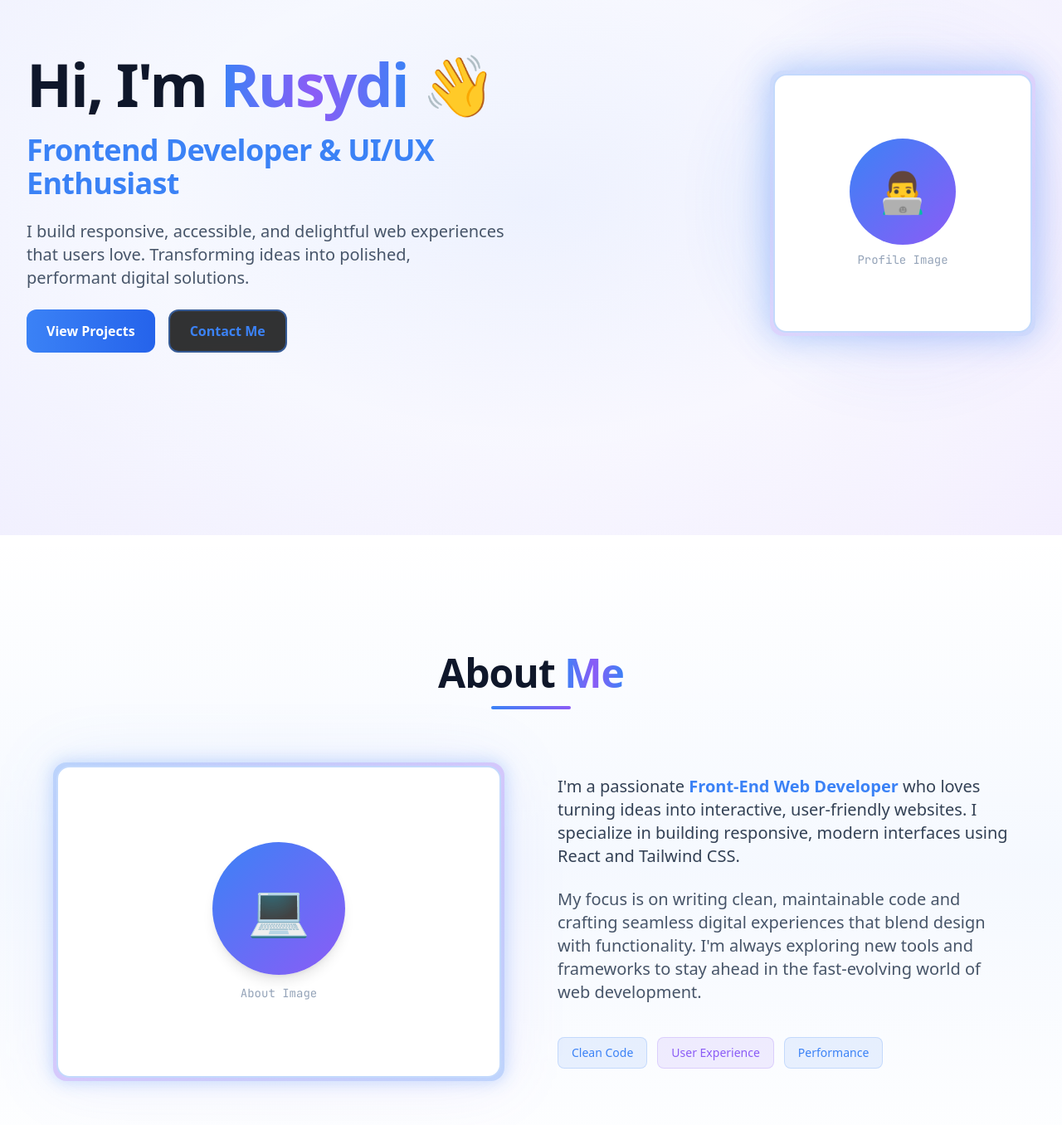
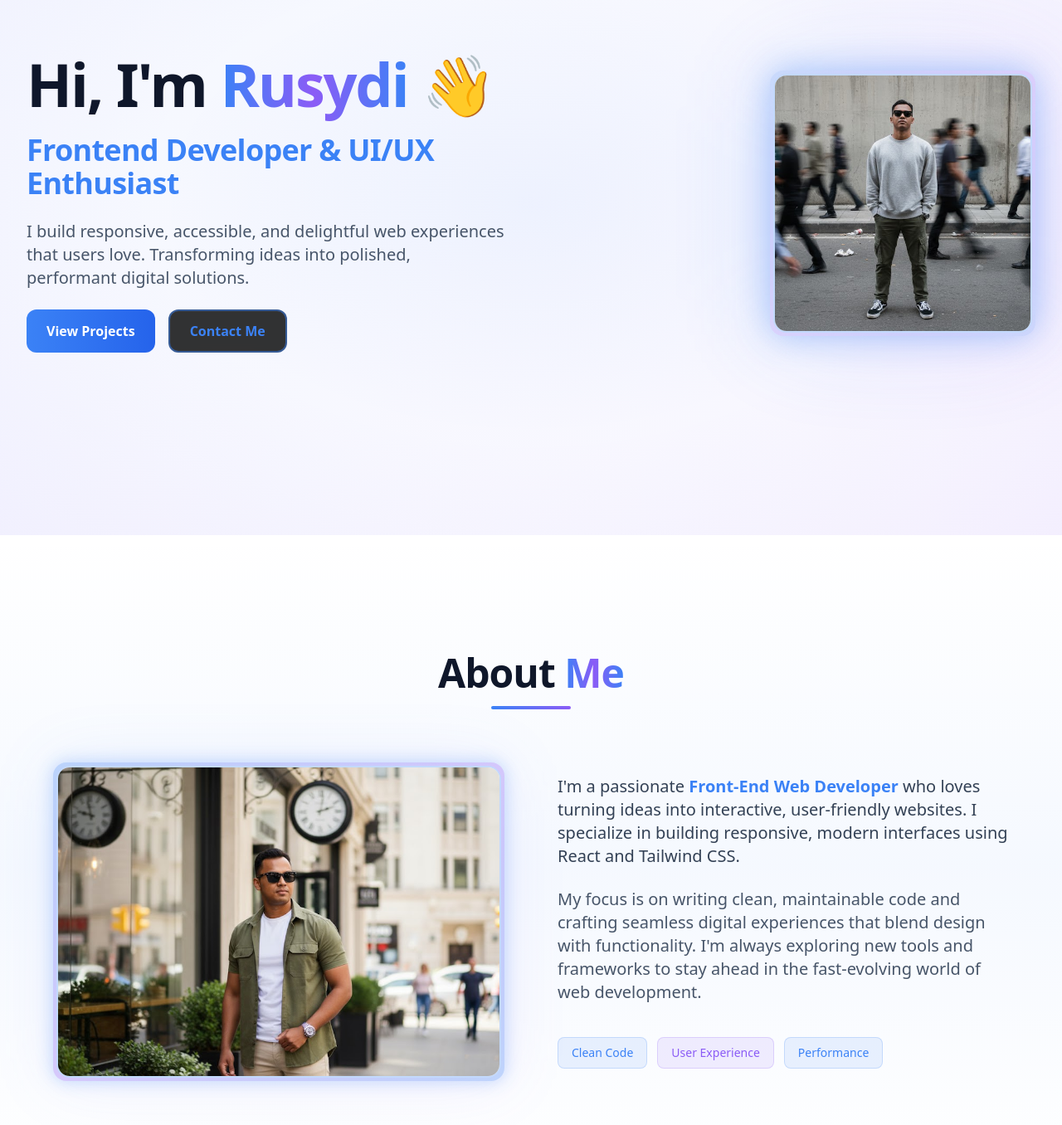
Before and after one commit to rusydiahmadyusof/DevPortfolio, a React (Vite) app: page / in a window 1280 px wide. Shown: the part 220-1576 px from the top of the page at 83% size. Built offline with nearby package versions, Linux system fonts and the light colour scheme.

Commit message:
upload new image

```diff
--- a/src/Sections/About.tsx
+++ b/src/Sections/About.tsx
@@ -38,14 +38,14 @@ const About = () => {
             <div className="absolute inset-0 rounded-2xl bg-gradient-to-br from-primary/20 to-accent/20 blur-2xl opacity-50" />
 
             {/* Image container */}
-            <div className="relative w-full h-64 md:h-96 rounded-2xl bg-gradient-to-br from-primary/30 via-accent/30 to-primary/30 p-1 shadow-glow">
-              <div className="w-full h-full rounded-2xl bg-white dark:bg-surface border-2 border-primary/30 dark:border-primary/40 flex items-center justify-center backdrop-blur-sm">
-                <div className="text-center space-y-3">
-                  <div className="w-32 h-32 md:w-40 md:h-40 mx-auto rounded-full bg-gradient-to-br from-primary to-accent flex items-center justify-center shadow-lg">
-                    <span className="text-5xl md:text-6xl">💻</span>
-                  </div>
-                  <span className="text-slate-400 dark:text-text-muted text-sm font-mono block">About Image</span>
-                </div>
+            <div className="relative w-full h-64 md:h-96 rounded-2xl bg-gradient-to-br from-primary/30 via-accent/30 to-primary/30 p-1 shadow-glow overflow-hidden">
+              <div className="w-full h-full rounded-2xl bg-white dark:bg-surface border-2 border-primary/30 dark:border-primary/40 overflow-hidden backdrop-blur-sm">
+                <img
+                  src="/images/cafe.jpg"
+                  alt="Rusydi Ahmad Yusof - Frontend Developer"
+                  className="w-full h-full object-cover"
+                  loading="lazy"
+                />
               </div>
             </div>
           </motion.div>
--- a/src/Sections/Hero.tsx
+++ b/src/Sections/Hero.tsx
@@ -147,19 +147,17 @@ const Hero = () => {
           >
             <div className='relative'>
               {/* Glow effect */}
-              <div className='absolute inset-0 rounded-full bg-gradient-to-r from-primary/20 to-accent/20 blur-3xl animate-pulse' />
+              <div className='absolute inset-0 rounded-2xl bg-gradient-to-r from-primary/20 to-accent/20 blur-3xl animate-pulse' />
 
               {/* Profile image container */}
-              <div className='relative w-64 h-64 md:w-80 md:h-80 rounded-2xl bg-gradient-to-br from-primary/20 via-accent/20 to-primary/20 p-1 shadow-glow-lg'>
-                <div className='w-full h-full rounded-2xl bg-white dark:bg-surface border-2 border-primary/30 dark:border-primary/40 flex items-center justify-center backdrop-blur-sm'>
-                  <div className='text-center space-y-2'>
-                    <div className='w-24 h-24 md:w-32 md:h-32 mx-auto rounded-full bg-gradient-to-br from-primary to-accent flex items-center justify-center'>
-                      <span className='text-4xl md:text-5xl'>👨‍💻</span>
-                    </div>
-                    <span className='text-slate-400 dark:text-text-muted text-xs md:text-sm font-mono block'>
-                      Profile Image
-                    </span>
-                  </div>
+              <div className='relative w-64 h-64 md:w-80 md:h-80 rounded-2xl bg-gradient-to-br from-primary/20 via-accent/20 to-primary/20 p-1 shadow-glow-lg overflow-hidden'>
+                <div className='w-full h-full rounded-2xl bg-white dark:bg-surface border-2 border-primary/30 dark:border-primary/40 overflow-hidden backdrop-blur-sm'>
+                  <img
+                    src='/images/hero.jpg'
+                    alt='Rusydi Ahmad - Frontend Developer'
+                    className='w-full h-full object-cover'
+                    loading='eager'
+                  />
                 </div>
               </div>
             </div>
```
Also changed, not shown: public/images/cafe.jpg (added), public/images/hero.jpg (added).
